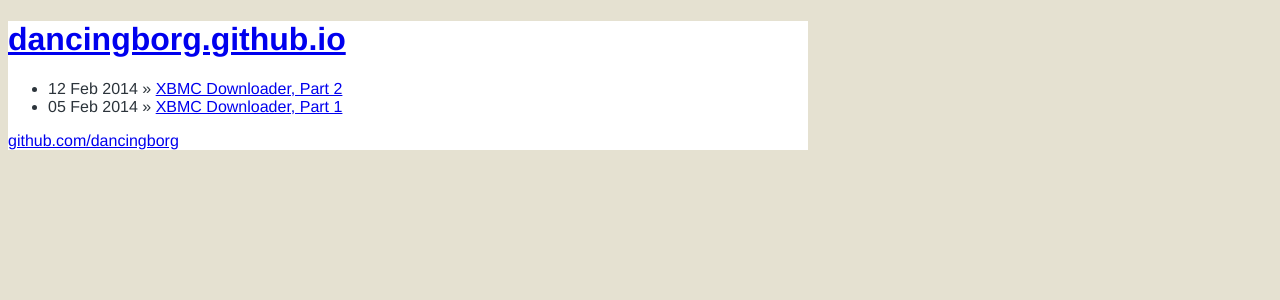
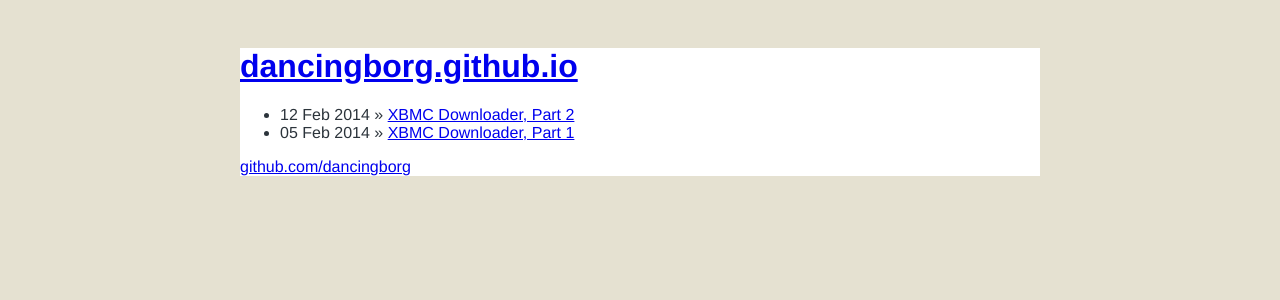
Before and after one commit to andre-abadi/andre-abadi.github.io, a Jekyll site: the page built from index.html, in a window 1280 px wide. Shown: the top 300 px of the page. Built offline with Jekyll 4.4.1, drawn with Linux system fonts in a browser that asks for light colours; Markdown is read by kramdown in place of the engine named in the settings.

Commit message:
margin long hand

```diff
--- a/css/main.css
+++ b/css/main.css
@@ -6,6 +6,9 @@
 
 .site {
   background-color: #FFFFFF;
-  margin: 3em, auto, 3em;
   max-width: 50em;
+  margin-left: auto;
+  margin-right: auto;
+  margin-top: 3em;
+  margin-bottom: 3em;
 }
```
